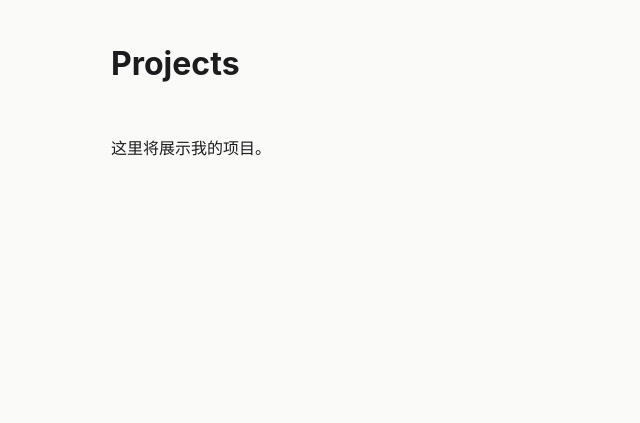
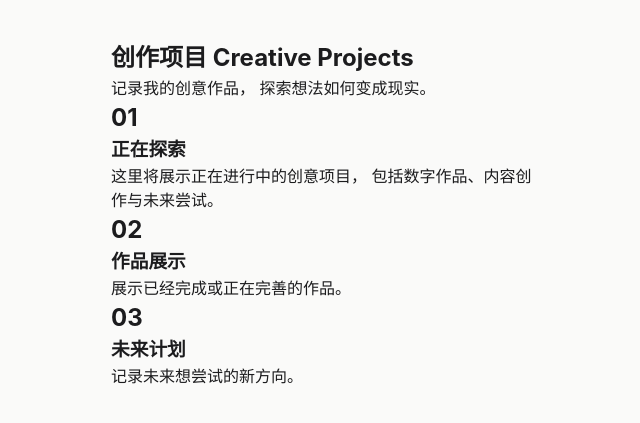
Before and after one commit to Jerry-Future666/Jerryhome, a Jekyll site: the page built from projects/index.md, in a window 1280 px wide. Shown: the top 423 px of the page, without its empty margins (313-953 px from the left). Built offline with Jekyll 4.4.1, drawn with Linux system fonts in a browser that asks for light colours.

Commit message:
Create creative projects page structure

```diff
--- a/projects/index.md
+++ b/projects/index.md
@@ -1,8 +1,59 @@
 ---
 layout: default
-title: Projects
+title: 创作项目 Creative Projects
 ---
 
-# Projects
+<section class="projects-page">
 
-这里将展示我的项目。
+    <header class="projects-header">
+
+        <h1>创作项目 Creative Projects</h1>
+
+        <p>
+            记录我的创意作品，
+            探索想法如何变成现实。
+        </p>
+
+    </header>
+
+
+    <section class="project-section">
+
+        <h2>01</h2>
+
+        <h3>正在探索</h3>
+
+        <p>
+            这里将展示正在进行中的创意项目，
+            包括数字作品、内容创作与未来尝试。
+        </p>
+
+    </section>
+
+
+    <section class="project-section">
+
+        <h2>02</h2>
+
+        <h3>作品展示</h3>
+
+        <p>
+            展示已经完成或正在完善的作品。
+        </p>
+
+    </section>
+
+
+    <section class="project-section">
+
+        <h2>03</h2>
+
+        <h3>未来计划</h3>
+
+        <p>
+            记录未来想尝试的新方向。
+        </p>
+
+    </section>
+
+</section>
```
